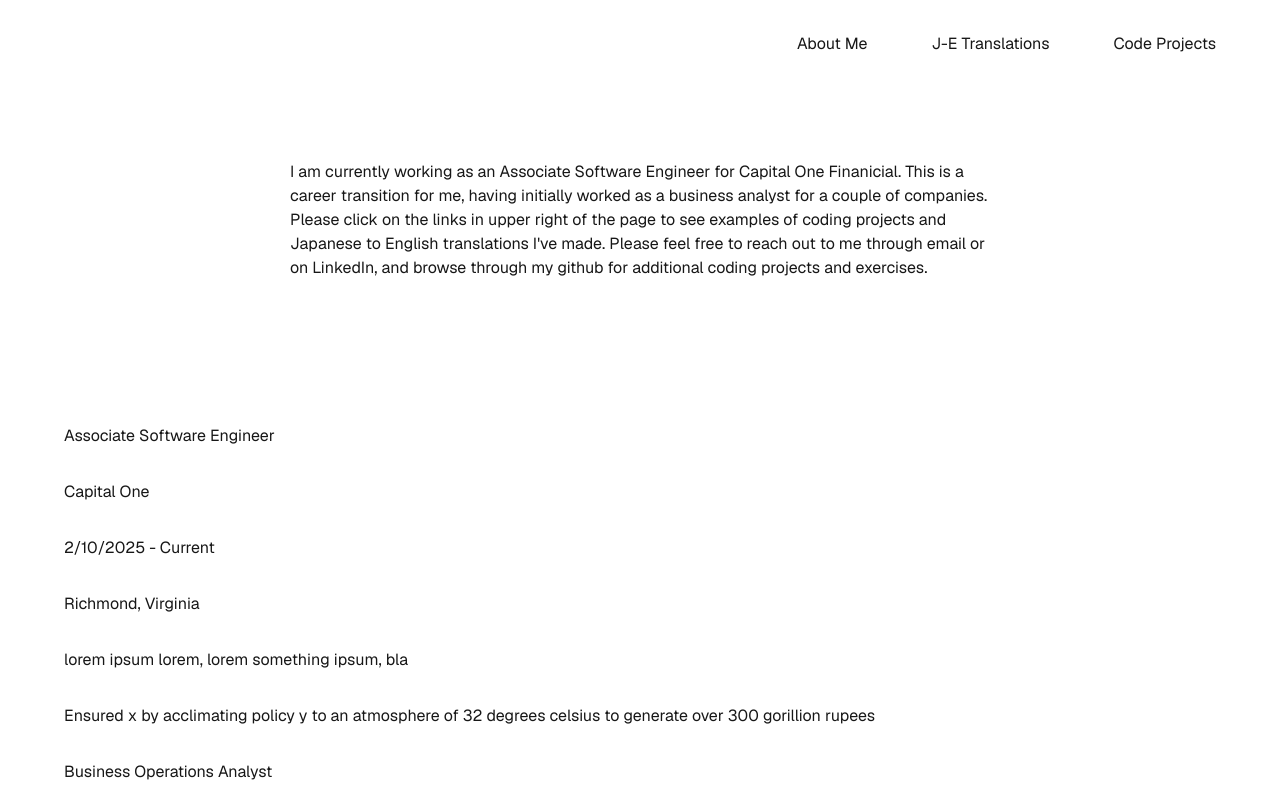
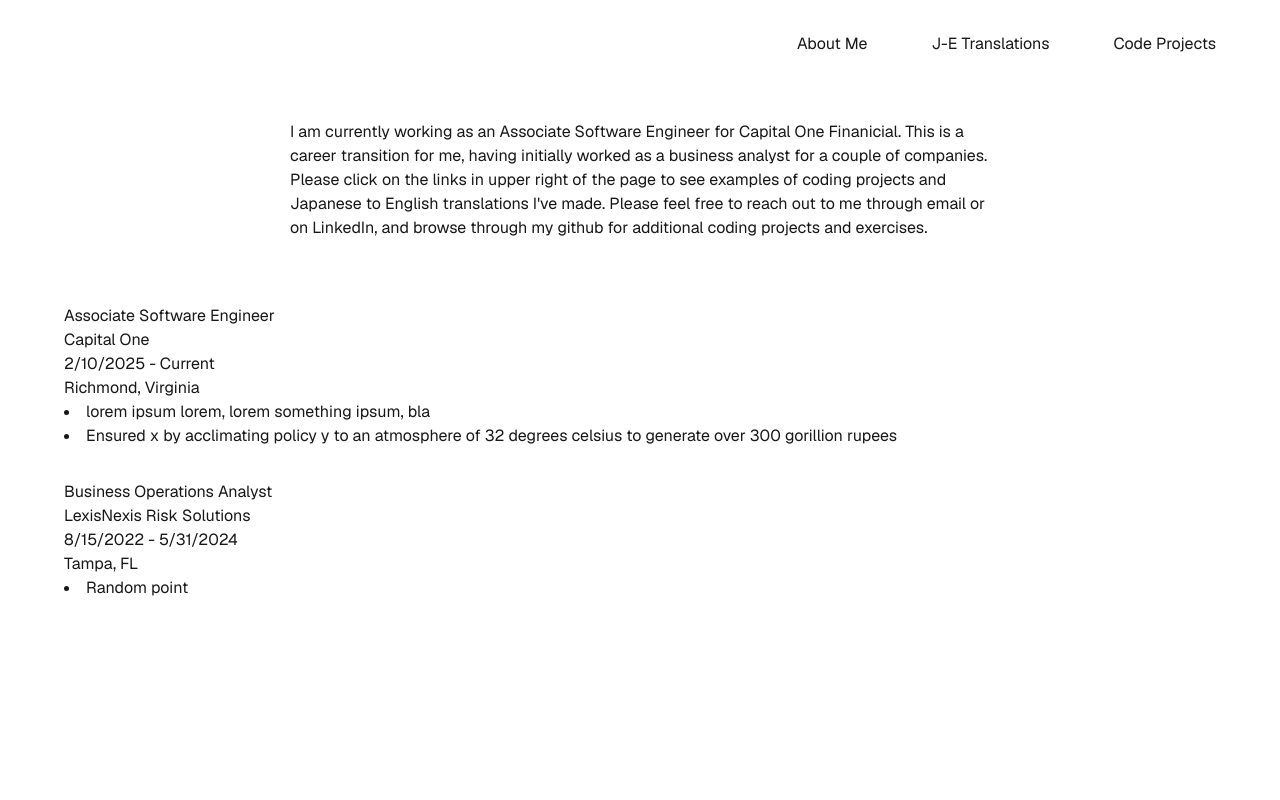
Before and after one commit to Nardo96/personal-website, a Next.js app: page /about in a window 1280 px wide. Shown: the top 800 px of the page. Built offline with nearby package versions, Linux system fonts and the light colour scheme.

Commit message:
Refactor block processing

```diff
--- a/src/app/about/page.tsx
+++ b/src/app/about/page.tsx
@@ -6,18 +6,8 @@ export default function About() {
     console.log(blocks_about)
     return (
         <>
-            <h1 className="mt-10 mb-20 max-w-175">I am currently working as an Associate Software Engineer for Capital One Finanicial. This is a career transition for me, having initially worked as a business analyst for a couple of companies. Please click on the links in upper right of the page to see examples of coding projects and Japanese to English translations I've made. Please feel free to reach out to me through email or on LinkedIn, and browse through my github for additional coding projects and exercises.</h1>
-            <ContentContainer>
-                <PageParse blocks={blocks_about} mapper="about"/>
-            </ContentContainer>
+            <h1 className="max-w-175">I am currently working as an Associate Software Engineer for Capital One Finanicial. This is a career transition for me, having initially worked as a business analyst for a couple of companies. Please click on the links in upper right of the page to see examples of coding projects and Japanese to English translations I've made. Please feel free to reach out to me through email or on LinkedIn, and browse through my github for additional coding projects and exercises.</h1>
+            <PageParse blocks={blocks_about} mapper="about"/>
         </>
     )
 }
-
-function ContentContainer({children}) {
-    return (
-        <div className='w-full'>
-            {children}
-        </div>
-    )
-}
--- a/src/app/components/block.tsx
+++ b/src/app/components/block.tsx
@@ -11,11 +11,21 @@ export default function Block({block, mapperString}) {
     else {
         mapper = ProjectsMap
     }
+
     return (
-        <>
-        {block.map((item,index) => (
-                <div className={mapper.get(item[0])} key={index}>{item[1]}</div>
+        <div className="Block">
+        {block.map((line,index) => (
+                <BlockLineHelper line={line} key={index} mapper={mapper}/>
             ))}
-        </>
+        </div>
     )
 }
+
+export function BlockLineHelper({line, mapper}) {
+    if (mapper.get(line[0])== "Bullet Point") {
+        return <li className="list-disc list-inside">{line[1]}</li>
+    }
+    else {
+        return <div className={mapper.get(line[0])}>{line[1]}</div>
+    }
+}
```
